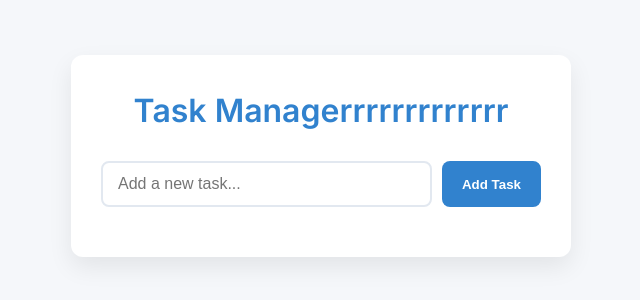
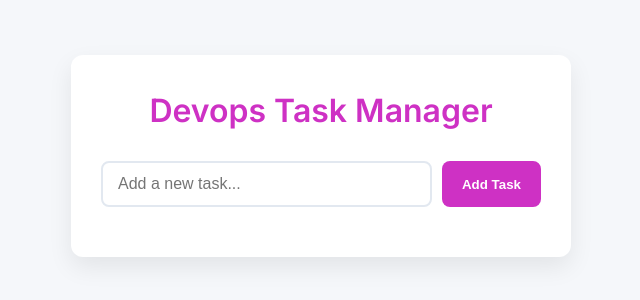
Before and after one commit to hamza-bousalih/azure-workshop, a website: page public/index.html in a window 1280 px wide. Shown: the part 244-544 px from the top of the page, without its empty margins (319-959 px from the left). Drawn offline with Linux system fonts and the light colour scheme.

Commit message:
update desing

```diff
--- a/public/index.html
+++ b/public/index.html
@@ -3,7 +3,7 @@
 <head>
     <meta charset="UTF-8">
     <meta name="viewport" content="width=device-width, initial-scale=1.0">
-    <title>Modern Task Managerrrrrrrrrr</title>
+    <title>Devops Task Manager</title>
     <link href="https://fonts.googleapis.com/css2?family=Inter:wght@300;400;600&display=swap" rel="stylesheet">
     <link rel="stylesheet" href="https://cdnjs.cloudflare.com/ajax/libs/font-awesome/6.0.0-beta3/css/all.min.css">
     <link rel="stylesheet" href="style.css">
@@ -12,7 +12,7 @@
 
 <body>
     <div class="container">
-        <h1>Task Managerrrrrrrrrrrrr</h1>
+        <h1>Devops Task Manager</h1>
         <div class="task-input-container">
             <input type="text" id="new-task" placeholder="Add a new task...">
             <button id="add-task">Add Task</button>
--- a/public/style.css
+++ b/public/style.css
@@ -3,7 +3,7 @@
     --bg-secondary: #ffffff;
     --text-primary: #2d3748;
     --text-secondary: #4a5568;
-    --accent-color: #3182ce;
+    --accent-color: #ce31c4;
     --accent-hover: #2c5282;
     --border-color: #e2e8f0;
     --completed-color: #a0aec0;
```
